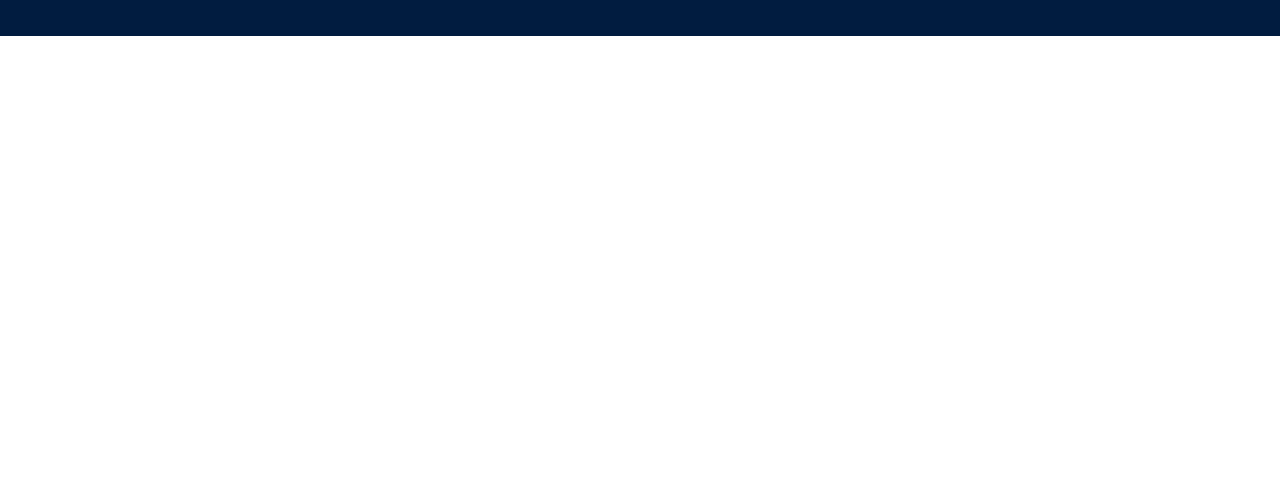
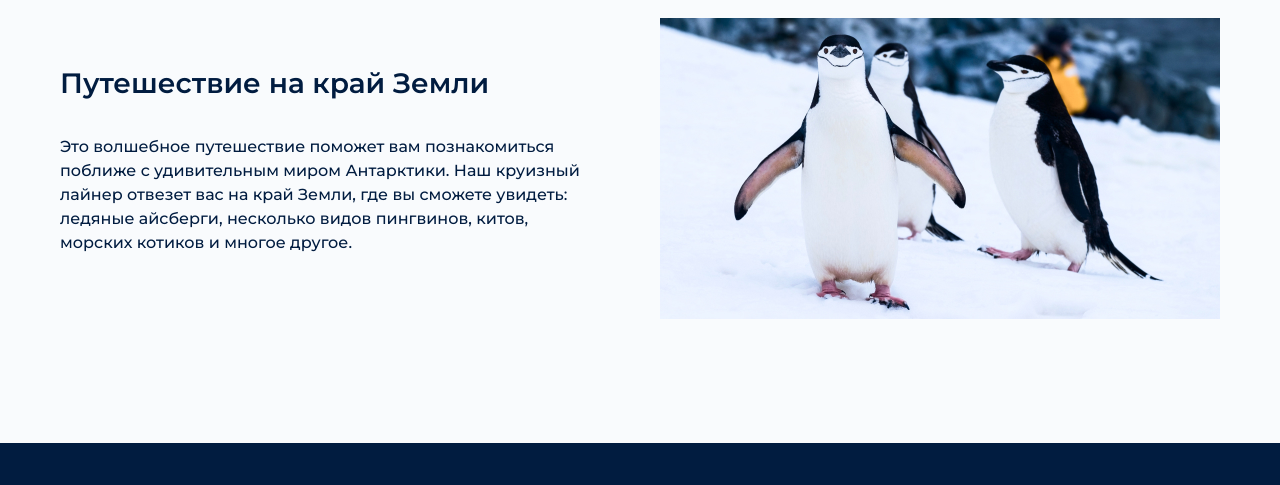
Before and after one commit to ShocKKKKKKK/Antarctic, a website: page source/index.html in a window 1280 px wide. Shown: the part 752-1237 px from the top of the page. Before the commit the page ends 800 px from the top, so only its background shows below. Drawn offline with nearby package versions, Linux system fonts and the light colour scheme; files that its build step writes are made by us from their sources.

Commit message:
added journey

```diff
--- a/source/index.html
+++ b/source/index.html
@@ -33,6 +33,23 @@
       </div>
     </div>
   </header>
+  <main>
+    <section class="journey">
+      <div class="container">
+        <div class="journey__row">
+          <div class="journey__text">
+            <h2 class="title journey__title">Путешествие на край Земли</h2>
+            <p class="journey__text">Это волшебное путешествие поможет вам познакомиться поближе с удивительным миром
+              Антарктики. Наш круизный лайнер отвезет вас на край Земли, где вы сможете увидеть: ледяные айсберги,
+              несколько видов пингвинов, китов, морских котиков и многое другое.</p>
+          </div>
+          <div class="journey__img">
+            <img src="img/content/penguins.jpg" alt="Пингивины картинка">
+          </div>
+        </div>
+      </div>
+    </section>
+  </main>
   <footer class="footer">
     <div class="container">
       <div class="footer__inner">
--- a/source/sass/_global.scss
+++ b/source/sass/_global.scss
@@ -36,23 +36,11 @@ img {
   height: auto;
 }
 
-.wrapper {
-  display: flex;
-  flex-direction: column;
-  min-height: 100%;
-}
-
-.content {
-  flex: 1 0 auto;
-}
-
-.footer {
-  flex: 0 0 auto;
-}
 
 body {
   font-family: 'Montserrat', sans-serif;
   font-weight: 500;
+  background: #F9FBFD;
 }
 
 .container {
@@ -60,3 +48,11 @@ body {
   margin: 0 auto;
   padding: 0 15px;
 }
+
+
+.title {
+  font-weight: 600;
+  font-size: 28px;
+
+  color: #011C40;
+}
--- /dev/null
+++ b/source/sass/block/journey.scss
@@ -0,0 +1,23 @@
+.journey {
+  padding: 120px 0;
+
+  &__row {
+    display: flex;
+    align-items: center;
+    justify-content: space-between;
+    width: 100%;
+  }
+
+  &__text {
+    font-size: 16px;
+    line-height: 150%;
+    color: #011C40;
+    max-width: 530px;
+  }
+
+  &__title {
+    margin-bottom: 40px;
+  }
+
+  &__img {}
+}
--- a/source/sass/style.scss
+++ b/source/sass/style.scss
@@ -4,6 +4,7 @@
 @import "global";
 @import "block/header";
 @import "block/nav";
+@import "block/journey";
 @import "block/footer";
 
 
```
Also changed, not shown: build/css/style.min.css, build/index.html, 1 other file.
